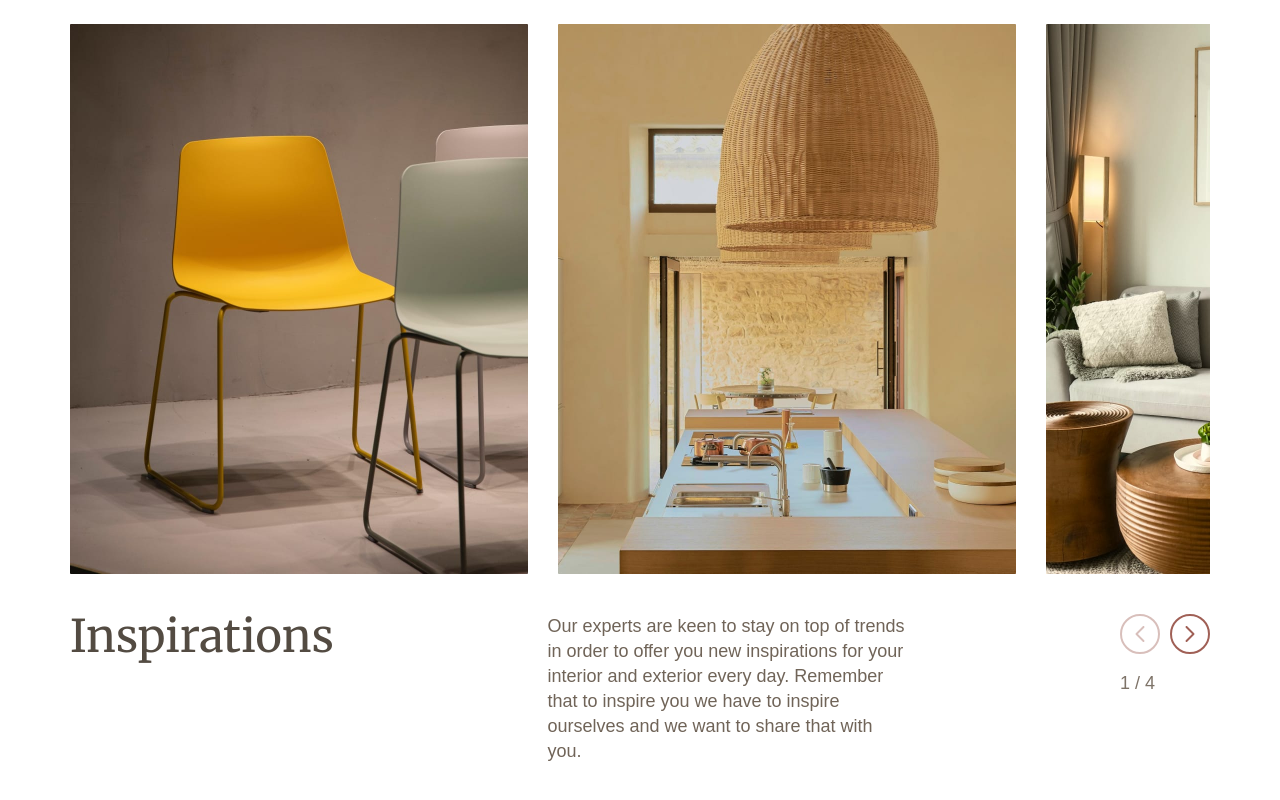
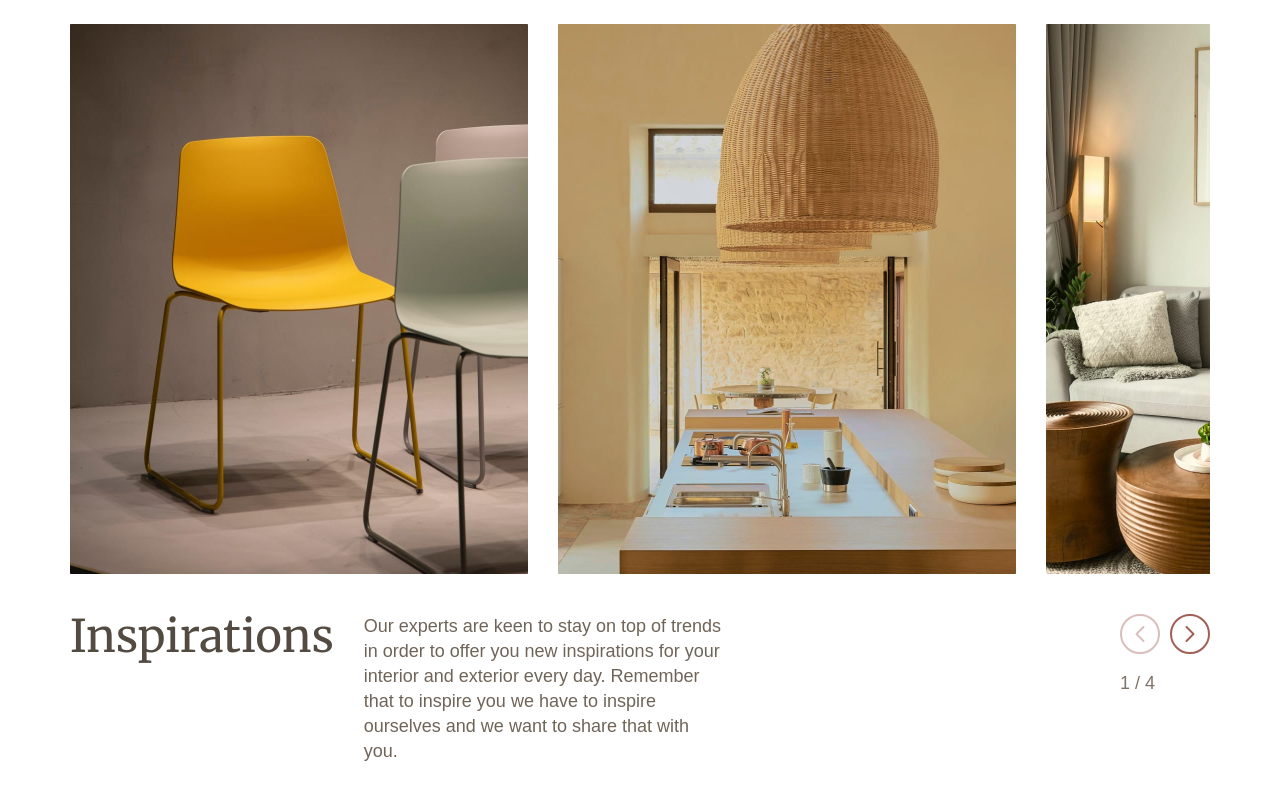
Before and after one commit to VladimirrAndreevich/antic, a website: page src/index.html in a window 1280 px wide. Shown: the part 2255-3055 px from the top of the page. Drawn offline with nearby package versions, Linux system fonts and the light colour scheme; files that its build step writes are made by us from their sources; files whose address does not match are found by name; a web font is replaced by a local one.

Commit message:
fix margin in inspirations section

```diff
--- a/src/assets/scss/adaptive/lg.scss
+++ b/src/assets/scss/adaptive/lg.scss
@@ -156,6 +156,8 @@
     & > .heading-text {
       width: 359px;
       margin-top: 0;
+      margin-left: 30px;
+      margin-right: auto;
     }
   }
 
```
Also changed, not shown: docs/assets/css/adaptive/lg.css, docs/assets/css/adaptive/lg.min.css.
